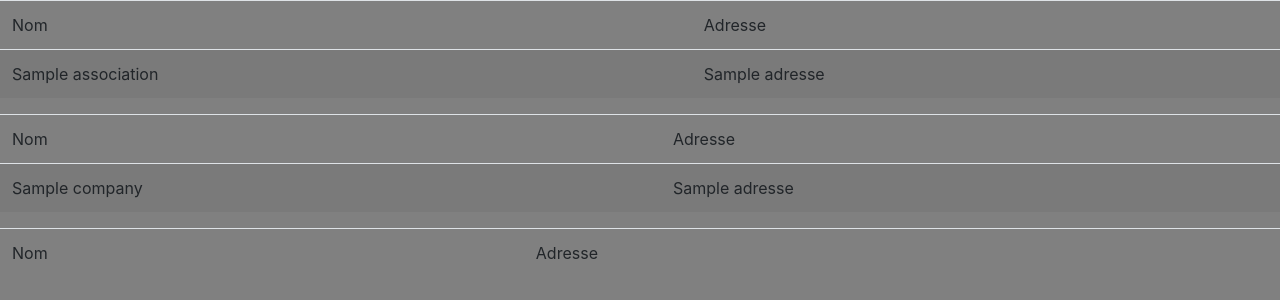
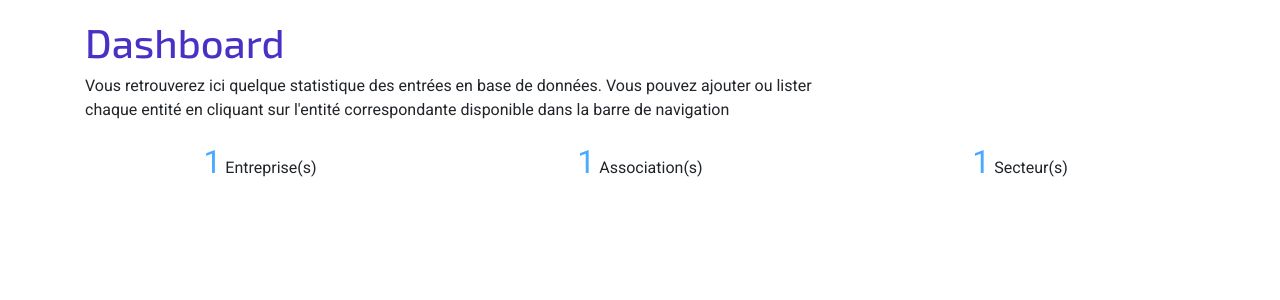
Before and after one commit to BlueSkunka/TP-PHP, a PHP site: template view/home.php in a window 1280 px wide. Shown: the top 300 px of the page. Run offline with PHP 8.4, Linux system fonts and the light colour scheme; the template is opened without the code that fills it: most values are stand-ins (such as "Sample title", 1, 10 or a date in 2020).

Commit message:
feat( dashboard: basic design ) + feat( model: structure )

```diff
--- a/controller/home.php
+++ b/controller/home.php
@@ -2,9 +2,11 @@
 
 use model\manager\AssociationManager;
 use model\manager\CompanyManager;
+use model\manager\SectorManager;
 
 require_once "./model/manager/associationManager.php";
 require_once "./model/manager/companyManager.php";
+require_once "./model/manager/sectorManager.php";
 
 /**
  * * récupération de toutes les structures et
@@ -12,6 +14,6 @@ require_once "./model/manager/companyManager.php";
  */
 $associations = AssociationManager::getAll();
 $companies = CompanyManager::getAll();
-// $sectors = Sector::getAll();
+$sectors = SectorManager::getAll();
 
 $view = "home";
--- a/view/home.php
+++ b/view/home.php
@@ -3,58 +3,26 @@
 ?>
 
 <div id="table_container">
+    <div class="container gap-top-sm">
+        <div class="row">
+            <div class="col-lg-8">
+                <h1>Dashboard</h1>
+                <p> Vous retrouverez ici quelque statistique des entrées en base de données.
+                    Vous pouvez ajouter ou lister chaque entité en cliquant sur l'entité correspondante disponible
+                    dans la barre de navigation </p>
+            </div>
 
-  <table class="table table-striped">
-
-    <thead class="thead-dark">
-      <tr>
-        <td>Nom</td>
-        <td>Adresse </td>
-      </tr>
-    </thead>
-
-    <tbody>
-
-      <?php
-      foreach ($associations as $association) {
-        echo "<tr>";
-        echo "<td>" . $association->getName() . "</td>";
-        echo "<td>" . $association->getAdresse() . "</td>";
-      }
-      ?>
-
-    </tbody>
-
-  </table>
-
-  <table class="table table-striped">
-
-    <thead class="thead-dark">
-      <tr>
-        <td>Nom</td>
-        <td>Adresse </td>
-      </tr>
-    </thead>
-
-    <tbody>
-      <?php
-      foreach ($companies as $company) {
-        echo "<tr>";
-        echo "<td>" . $company->getName() . "</td>";
-        echo "<td>" . $company->getAdresse() . "</td>";
-      }
-      ?></tbody>
-  </table>
-
-  <table class="table table-striped">
-
-    <thead class="thead-dark">
-      <tr>
-        <td>Nom</td>
-        <td>Adresse </td>
-      </tr>
-    </thead>
-
-    <tbody></tbody>
-  </table>
+        </div>
+        <div class="row">
+            <div class="col-lg-4 text-center">
+                <p><span class="flashy-text"><?= count($companies) ?></span> Entreprise(s)</p>
+            </div>
+            <div class="col-lg-4 text-center">
+                <p><span class="flashy-text"><?= count($associations) ?></span> Association(s)</p>
+            </div>
+            <div class="col-lg-4 text-center">
+                <p><span class="flashy-text"><?= count($sectors) ?></span> Secteur(s)</p>
+            </div>
+        </div>
+    </div>
 </div>
--- a/view/style/style.css
+++ b/view/style/style.css
@@ -1,3 +1,27 @@
+@import url('https://fonts.googleapis.com/css?family=Exo+2:500|Roboto&display=swap');
+
 body {
-    background: grey;
+    background: white;
 }
+
+h1, h2, h3 {
+    font-family: 'Exo 2', sans-serif;
+    color: #4831c5;
+}
+
+p {
+    font-family: 'Roboto', sans-serif;
+}
+
+a.nav-link {
+    font-family: 'Exo 2', sans-serif;
+}
+
+span.flashy-text {
+    font-size: 32px;
+    color: #49abff;
+}
+
+div.gap-top-sm {
+    margin-top: 18px;
+}
```
Also changed, not shown: model/Sector.php (+25 -0 lines), model/manager/sectorManager.php (+49 -0 lines), view/layout/navbar.php (+3 -17 lines).
